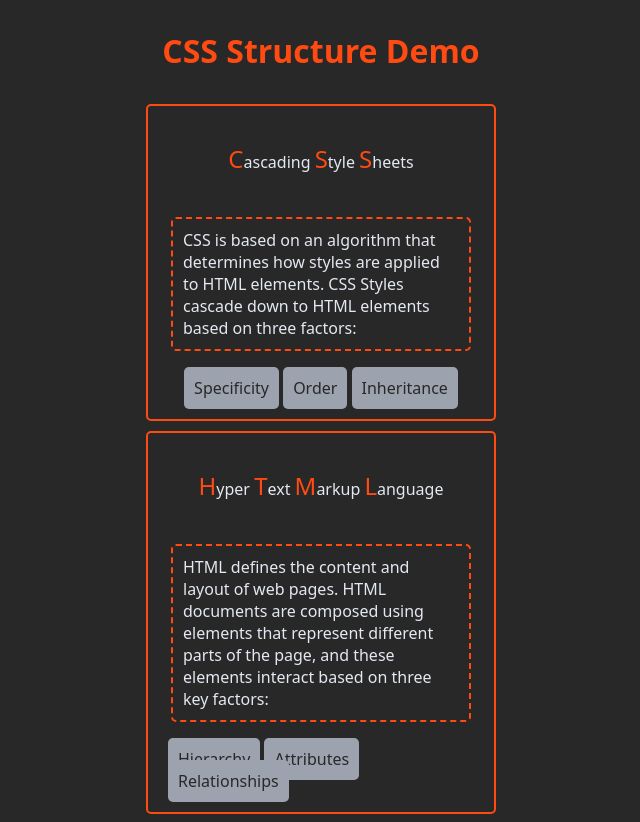
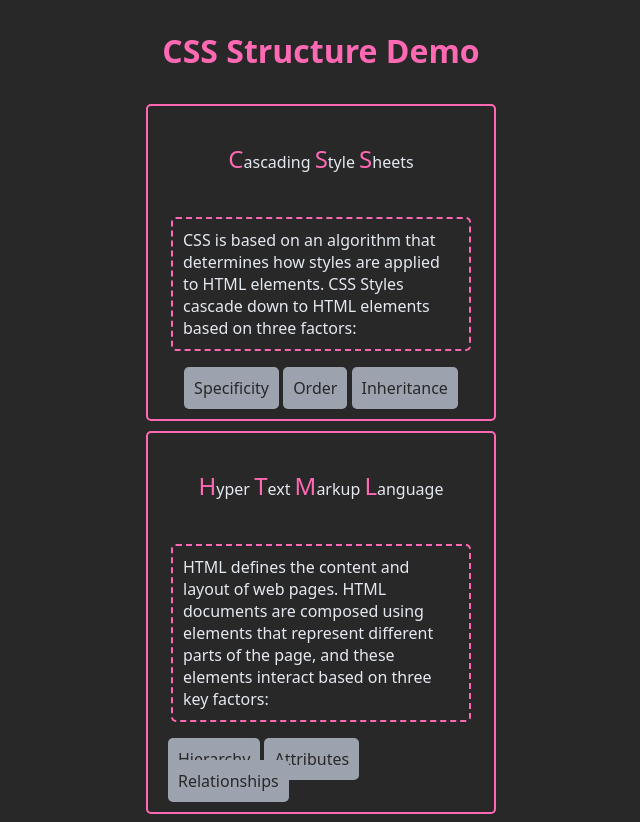
Before and after one commit to neuefische-web-demos/hh-web-24-7-css-structure, a website: page index.html in a window 1280 px wide. Shown: the whole page, without its empty margins (319-959 px from the left). Drawn offline with Linux system fonts and the light colour scheme.

Commit message:
initial commit

```diff
--- /dev/null
+++ b/css/components/card.css
@@ -0,0 +1,25 @@
+.card {
+    padding: 20px;
+    border-radius: 5px;
+    border: solid 2px var(--primary-color);
+    width: 350px;
+  }
+
+  .highlight {
+    color: var(--primary-color);
+    font-size: 1.5rem;
+  }
+
+  .definition {
+    max-width: 300px;
+    border: dashed 2px var(--primary-color);
+    border-radius: 5px;
+    padding: 10px;
+  }
+
+  .tag {
+    background-color: #9ca3af;
+    color: #282828;
+    padding: 10px;
+    border-radius: 5px;
+  }
--- /dev/null
+++ b/css/global.css
@@ -0,0 +1,26 @@
+*,
+*::before,
+*::after {
+  box-sizing: border-box;
+}
+
+:root {
+  --primary-color: hotpink;
+  --secondary-color: #e4e8f0;
+  --tertiary-color: #9ca3af;
+  --background-color: #282828;
+}
+
+body {
+  font-family: system-ui;
+  color: #e4e8f0;
+  background-color: #282828;
+}
+.flex {
+  display: flex;
+  flex-wrap: wrap;
+  gap: 10px;
+  justify-content: center;
+  align-items: center;
+  flex-direction: column;
+}
--- a/css/styles.css
+++ b/css/styles.css
@@ -1,53 +1,22 @@
-*,
-*::before,
-*::after {
-  box-sizing: border-box;
-}
-
-body {
-  font-family: system-ui;
-  color: #e4e8f0;
-  background-color: #282828;
-  display: flex;
-  flex-wrap: wrap;
-  gap: 10px;
-  justify-content: center;
-  align-items: center;
-  flex-direction: column;
-}
+@import "./global.css";
+@import "./components/card.css";
 
 h1 {
+  color: var(--primary-color);
+}
+/* h1 {
   color: #ff4a11;
 }
+.purple {
+  color: purple;
+}
+.title {
+  color: pink;
+} */
 
-.card {
-  padding: 20px;
-  border-radius: 5px;
-  border: solid 2px #ff4a11;
-  width: 350px;
-  display: flex;
-  flex-wrap: wrap;
-  gap: 10px;
-  justify-content: center;
-  align-items: center;
-  flex-direction: column;
+/* #headline {
+  color: green;
 }
-
-.highlight {
-  color: #ff4a11;
-  font-size: 1.5rem;
-}
-
-.definition {
-  max-width: 300px;
-  border: dashed 2px #ff4a11;
-  border-radius: 5px;
-  padding: 10px;
-}
-
-.tag {
-  background-color: #9ca3af;
-  color: #282828;
-  padding: 10px;
-  border-radius: 5px;
-}
+body .title {
+  color: blue;
+} */
--- a/index.html
+++ b/index.html
@@ -9,9 +9,9 @@
     <title>css-structure: demo-start</title>
     <link rel="stylesheet" href="./css/styles.css" />
   </head>
-  <body>
-    <h1 class="title" id="headline">CSS Structure Demo</h1>
-    <section class="card">
+  <body class="flex">
+    <h1 class="purple title" id="headline">CSS Structure Demo</h1>
+    <section class="card flex">
       <p>
         <span class="highlight">C</span>ascading
         <span class="highlight">S</span>tyle
@@ -28,7 +28,7 @@
         <span class="tag">Inheritance</span>
       </div>
     </section>
-    <section class="card">
+    <section class="card flex">
       <p>
         <span class="highlight">H</span>yper <span class="highlight">T</span>ext
         <span class="highlight">M</span>arkup
```
